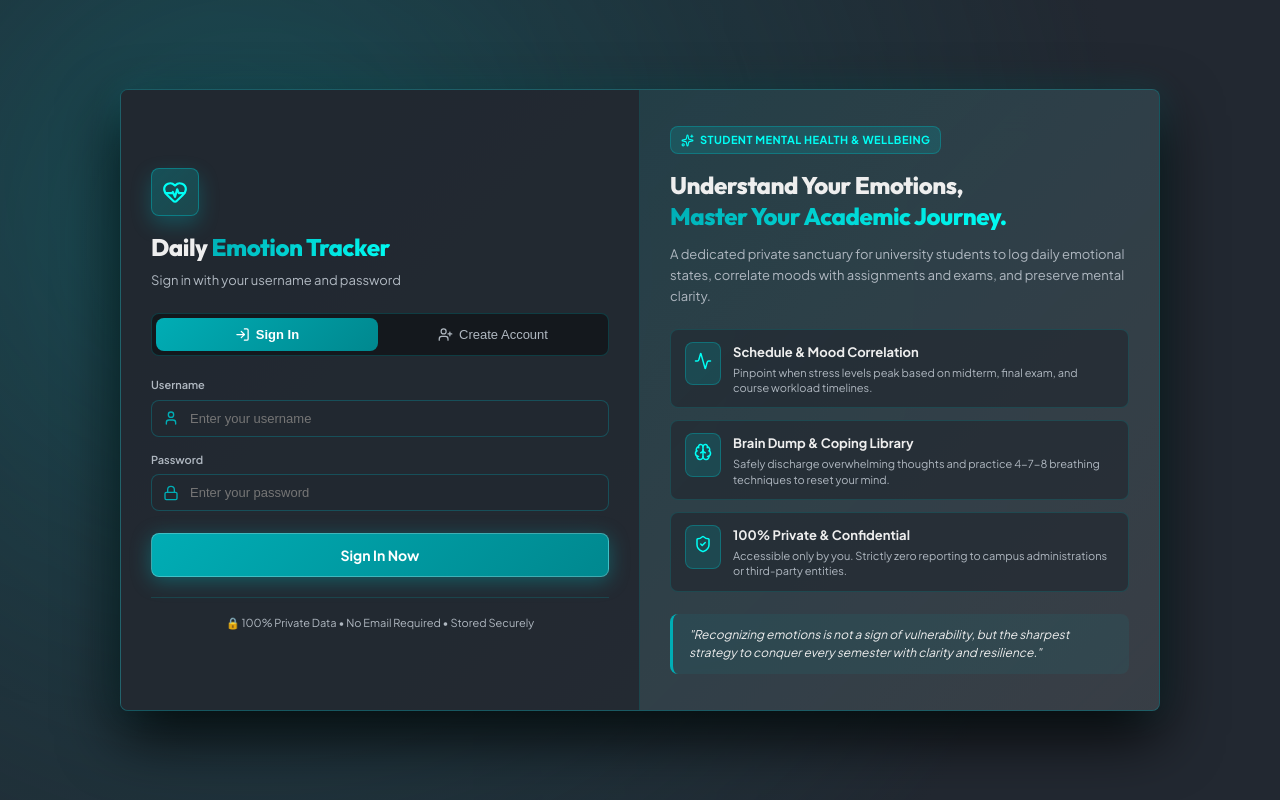
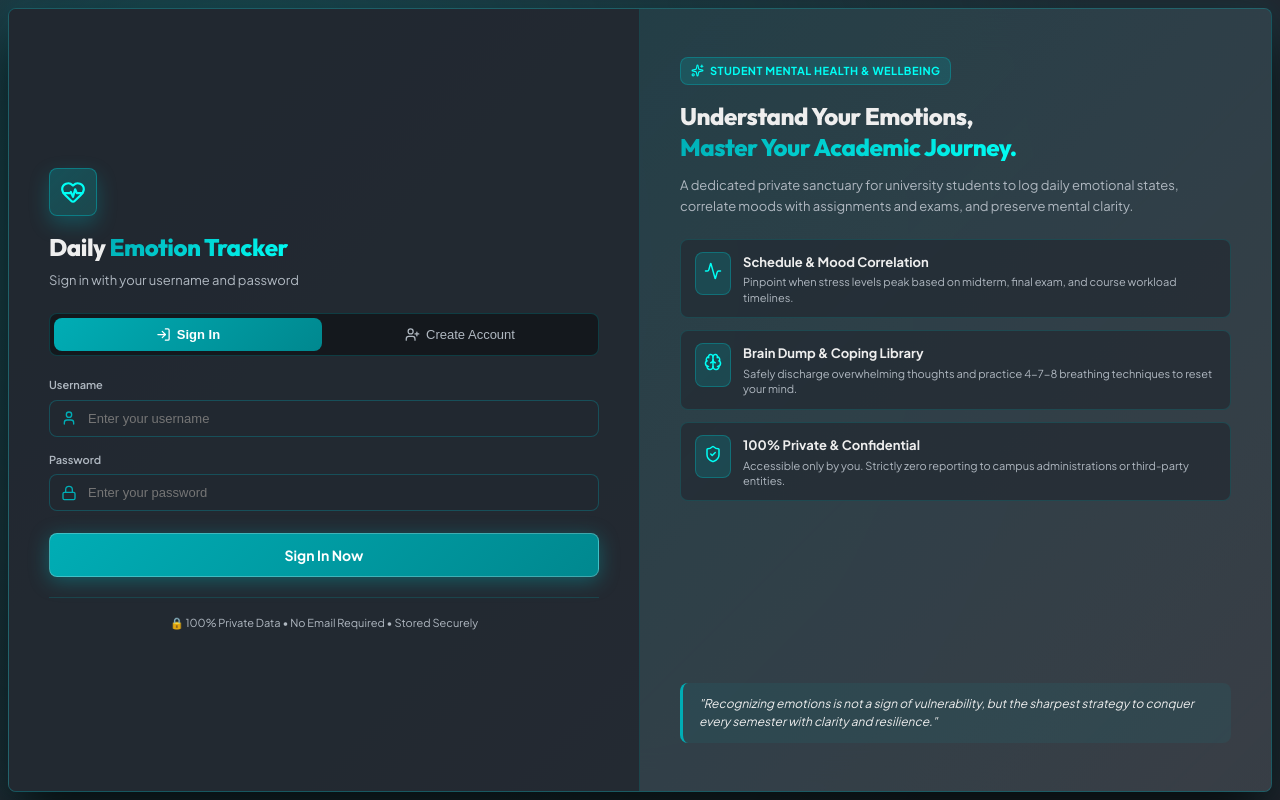
Before and after one commit to fikrighifari17-collab/daily, a React (Vite) app: page / in a window 1280 px wide. Built offline with nearby package versions, Linux system fonts and the light colour scheme.

Commit message:
style: expand login card to full screen width and height with 8px edge margin

```diff
--- a/src/pages/LoginPage.jsx
+++ b/src/pages/LoginPage.jsx
@@ -50,28 +50,28 @@ export default function LoginPage() {
   return (
     <div style={{
       minHeight: '100vh',
+      width: '100vw',
+      boxSizing: 'border-box',
       display: 'flex',
-      alignItems: 'center',
-      justifyContent: 'center',
       background: 'radial-gradient(circle at 20% 30%, rgba(0, 173, 181, 0.2), rgba(34, 40, 49, 1) 75%)',
-      padding: '8px' // 8px for top, right, bottom, left (kiri, kanan, atas, bawah)
+      padding: '8px' // Gap 8px mentok atas, bawah, kiri, kanan
     }}>
-      {/* Split Screen Container (with 8px border-radius on all corners) */}
+      {/* Split Screen Container (stretched mentok edge-to-edge with 8px margin and 8px border-radius) */}
       <div className="glass-panel animate-fade-in" style={{
         width: '100%',
-        maxWidth: '1040px',
+        minHeight: 'calc(100vh - 16px)',
         display: 'grid',
-        gridTemplateColumns: 'repeat(auto-fit, minmax(320px, 1fr))',
+        gridTemplateColumns: 'repeat(auto-fit, minmax(360px, 1fr))',
         background: 'linear-gradient(135deg, rgba(34, 40, 49, 0.96), rgba(57, 62, 70, 0.92))',
         border: '1px solid rgba(0, 173, 181, 0.35)',
         boxShadow: '0 25px 60px rgba(0, 0, 0, 0.85), 0 0 35px rgba(0, 173, 181, 0.2)',
         borderRadius: '8px',
-        overflow: 'hidden'
+        overflow: 'auto'
       }}>
 
         {/* ================= LEFT COLUMN: LOGIN / REGISTER FORM ================= */}
         <div style={{
-          padding: '36px 30px',
+          padding: '48px 40px',
           display: 'flex',
           flexDirection: 'column',
           justifyContent: 'center',
@@ -287,7 +287,7 @@ export default function LoginPage() {
 
         {/* ================= RIGHT COLUMN: INFORMATIVE & INSPIRING CONTENT ================= */}
         <div style={{
-          padding: '36px 30px',
+          padding: '48px 40px',
           display: 'flex',
           flexDirection: 'column',
           justifyContent: 'space-between',
```
